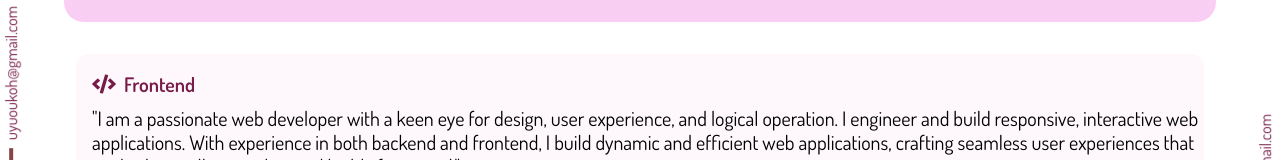
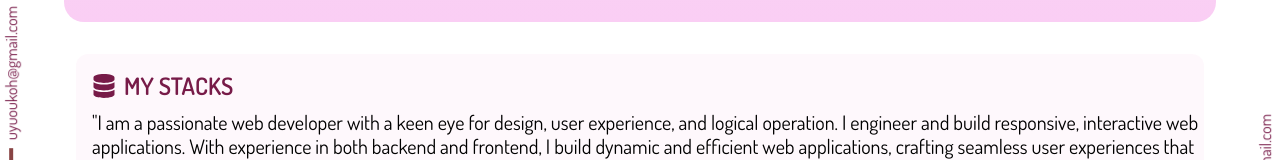
Before and after one commit to Felixx-jnr/portfolio, a React (Create React App) app: page / in a window 1280 px wide. Shown: the part 483-643 px from the top of the page. Built offline with nearby package versions, Linux system fonts and the light colour scheme.

Commit message:
implement heading change

```diff
--- a/src/components/MyStacks.jsx
+++ b/src/components/MyStacks.jsx
@@ -1,5 +1,5 @@
 import React from "react";
-import { FaCode, FaDatabase } from "react-icons/fa";
+import { FaDatabase } from "react-icons/fa";
 import html from "../assets/html.svg";
 import css from "../assets/css.svg";
 import js from "../assets/js.svg";
@@ -42,8 +42,8 @@ const MyStacks = () => {
         className=" bg-pink-100/30 p-1 rounded-xl w-[100%]"
       >
         <div className="flex items-center gap-2 mt-3 ml-3 ">
-          <FaCode className=" text-2xl text-[#771b48]" />
-          <h3 className=" text-xl font-semibold text-[#771b48]">Frontend</h3>
+          <FaDatabase className=" text-2xl text-[#771b48]" />
+          <h3 className=" text-2xl font-semibold text-[#771b48]">MY STACKS</h3>
         </div>
         <p className="my-2 text-xl leading-6 ml-3 ">
           "I am a passionate web developer with a keen eye for design, user
```
